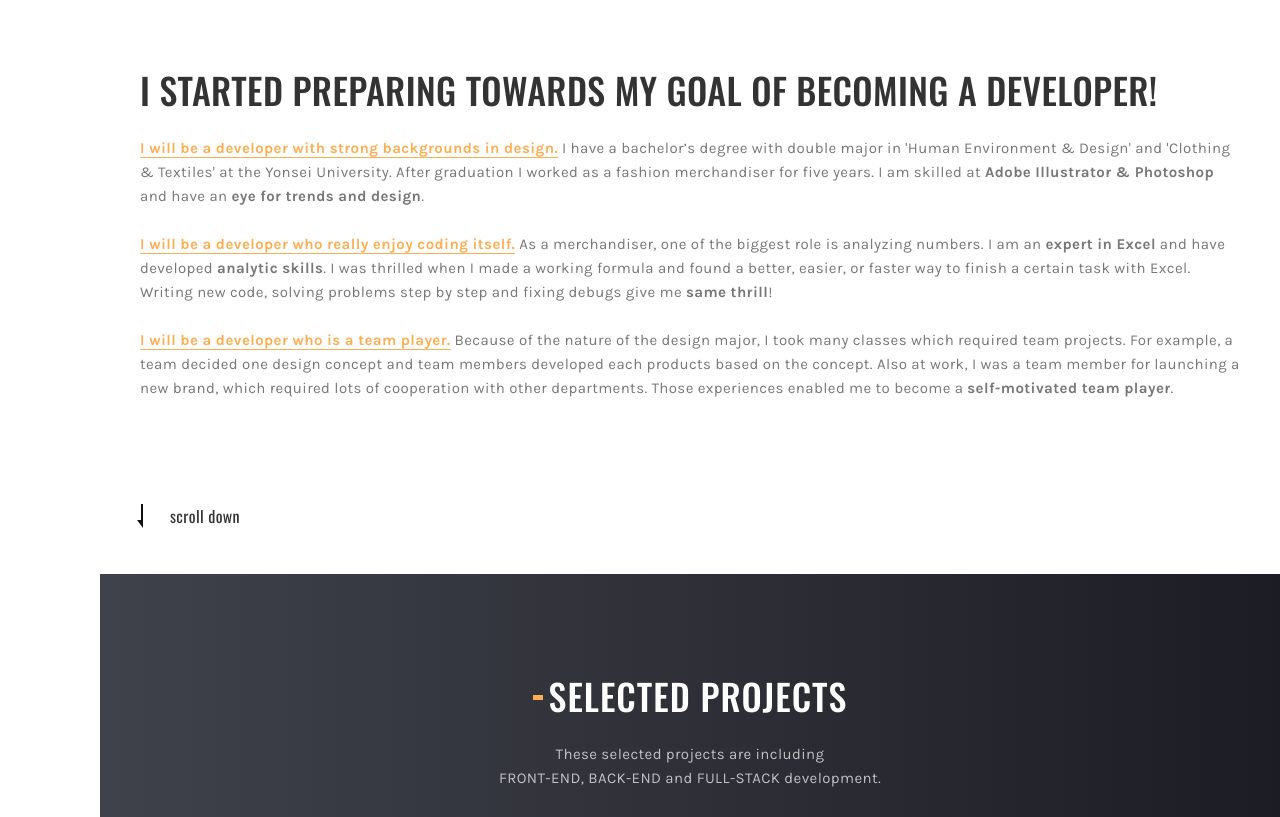
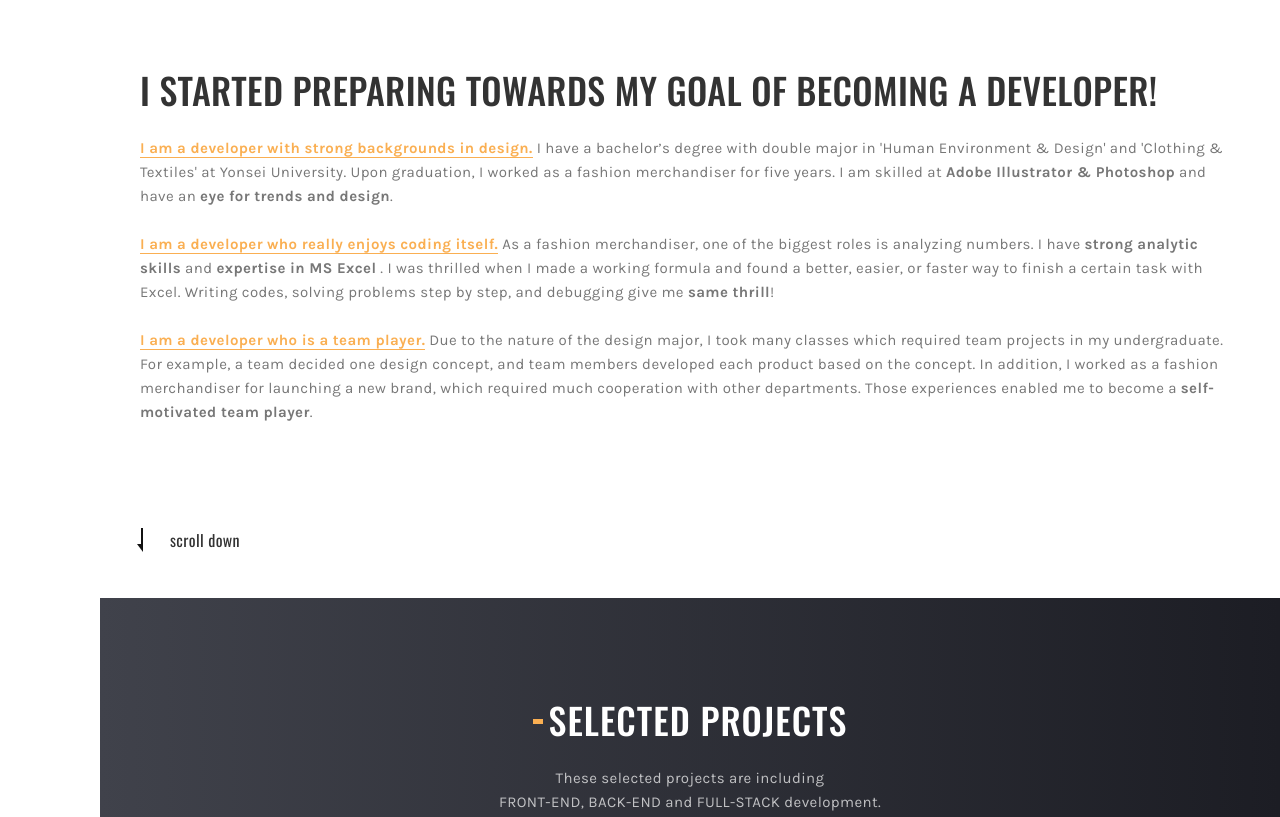
Before and after one commit to nnjh12/portfolio, a plain HTML site: page index.html in a window 1280 px wide. Shown: the part 960-1777 px from the top of the page. Drawn offline with nearby package versions, Linux system fonts and the light colour scheme.

Commit message:
update writing

```diff
--- a/index.html
+++ b/index.html
@@ -135,7 +135,8 @@
                                     <div class="line-button-text">OPEN RESUME</div>
                                     <div class="color-hover left"></div>
                                 </a>
-                                <a href="http://github.com/nnjh12" class="button link-button w-inline-block" target="_blank">
+                                <a href="http://github.com/nnjh12" class="button link-button w-inline-block"
+                                    target="_blank">
                                     <div class="line-button-text">GO TO GITHUB</div>
                                     <div class="color-hover left"></div>
                                 </a>
@@ -146,7 +147,8 @@
                                     </a>
                                     <div class="page-scroll">
                                         <a href="#work-experiences" class="location-block home-v2 w-clearfix left-10">
-                                    <img src="assets/images/icons/arrowdown-icon-b.svg" class="location-icon" alt="">
+                                            <img src="assets/images/icons/arrowdown-icon-b.svg" class="location-icon"
+                                                alt="">
                                             <div class="location-text black-text">scroll down</div>
                                         </a>
                                     </div>
@@ -184,45 +186,41 @@
                                                 <h2>I started preparing
                                                     towards
                                                     my goal of becoming a developer! </h2>
-                                                <p> <b class="text-link">I will be a developer with strong backgrounds
-                                                        in design.</b> I have a bachelor’s degree with double major in
-                                                    'Human Environment & Design'
-                                                    and 'Clothing & Textiles' at the Yonsei University. After graduation
-                                                    I worked as a fashion
-                                                    merchandiser for five years. I am skilled at <b>Adobe Illustrator &
-                                                        Photoshop</b> and have an
-                                                    <b>eye for trends and design</b>.</p>
+                                                <p> <b class="text-link">I am a developer with strong backgrounds in
+                                                        design.</b>
+                                                    I have a bachelor’s degree with double major in 'Human Environment &
+                                                    Design' and 'Clothing & Textiles' at Yonsei University. Upon
+                                                    graduation, I worked as a fashion merchandiser for five years. I am
+                                                    skilled at <b>Adobe Illustrator & Photoshop</b> and have an <b>eye
+                                                        for trends
+                                                        and design</b>.</p>
 
-                                                <p> <b class="text-link">I will be a developer who really enjoy coding
-                                                        itself.</b> As a merchandiser, one of the biggest role is
-                                                    analyzing numbers.
-                                                    I am an <b>expert in Excel</b> and have
-                                                    developed <b>analytic skills</b>.
-                                                    I was thrilled when I made a working
-                                                    formula
-                                                    and found a better, easier,
-                                                    or faster way to finish a certain task with Excel. Writing new code,
-                                                    solving problems step by step and fixing debugs give me <b>same
-                                                        thrill</b>!
+                                                <p> <b class="text-link">I am a developer who really enjoys coding
+                                                        itself.</b> As a fashion merchandiser, one of the biggest roles is
+                                                    analyzing numbers. I have <b>strong analytic skills</b> and
+                                                    <b>expertise in MS Excel</b>
+                                                    . I was thrilled when I made a working formula and found a
+                                                    better, easier, or faster way to finish a certain task with Excel.
+                                                    Writing codes, solving problems step by step, and debugging give
+                                                    me <b>same thrill</b>!
                                                 </p>
 
-                                                <p> <b class="text-link">I will be a developer who is a team player.</b>
-                                                    Because of the nature of the design major, I took many classes which
-                                                    required
-                                                    team projects. For example, a team decided one design concept and
-                                                    team
-                                                    members developed each products based on the concept.
-                                                    Also at work, I was a team member for launching a new
-                                                    brand, which required lots of cooperation with other departments.
-                                                    Those experiences enabled me to become a <b>self-motivated team
-                                                        player</b>.</p>
+                                                <p> <b class="text-link">I am a developer who is a team player.</b>
+                                                    Due to the nature of the design major, I took many classes which
+                                                    required team projects in my undergraduate. For example, a team
+                                                    decided one design concept, and team members developed each product
+                                                    based on the concept. In addition, I worked as a fashion
+                                                    merchandiser for launching a new brand, which required much
+                                                    cooperation with other departments. Those experiences enabled me to
+                                                    become a <b>self-motivated team player</b>.</p>
                                                 <!-- <img src="assets/images/signature.png" width="200" alt=""> -->
 
                                             </div>
                                             <!-- //.inner-content -->
                                             <div class="page-scroll">
                                                 <a href="#blog" class="location-block home-v2 w-clearfix left-10 ">
-                                                    <img src="assets/images/icons/arrowdown-icon-b.svg" class="location-icon" alt="">
+                                                    <img src="assets/images/icons/arrowdown-icon-b.svg"
+                                                        class="location-icon" alt="">
                                                     <div class="location-text black-text">scroll down</div>
                                                 </a>
                                             </div>
@@ -264,7 +262,8 @@
                                 <div class="service-item display-inline-block position-relative">
                                     <img src="assets/images/portfolio/bookmarkit.jpg" alt="bookmarkit">
                                     <div class="service-v2-info">
-                                        <h4 class="service-v2-heading" style="float: left;">BookmarkIT</h4><span style="margin-left: 5px;">*coming soon</span>
+                                        <h4 class="service-v2-heading" style="float: left;">BookmarkIT</h4><span
+                                            style="margin-left: 5px;">*coming soon</span>
                                         <p class="service-v2-description" style="clear: both;">
                                             Key Technology
                                             <br>- React
@@ -272,10 +271,12 @@
                                             <br>&nbsp
 
                                         </p>
-                                        <a href="https://github.com/nnjh12/FavoriteBot" class="link-v2" target="_blank">go to
+                                        <a href="https://github.com/nnjh12/FavoriteBot" class="link-v2"
+                                            target="_blank">go to
                                             Github</a>
                                         <span>&nbsp</span>
-                                        <a href="https://drive.google.com/file/d/1b_dxpdOjCJMXGts8uH97dttr2po_nEYP/preview" class="link-v2" target="_blank">go to
+                                        <a href="https://drive.google.com/file/d/1b_dxpdOjCJMXGts8uH97dttr2po_nEYP/preview"
+                                            class="link-v2" target="_blank">go to
                                             Preview</a>
                                     </div>
                                 </div>
@@ -290,7 +291,8 @@
                                             <br>- Mangoose
                                             <br>- Heroku
                                         </p>
-                                        <a href="https://github.com/nnjh12/QueerWed" class="link-v2" target="_blank">go to
+                                        <a href="https://github.com/nnjh12/QueerWed" class="link-v2" target="_blank">go
+                                            to
                                             Github</a>
                                         <span>&nbsp</span>
                                         <a href="https://queerwed.herokuapp.com" class="link-v2" target="_blank">go to
@@ -308,10 +310,12 @@
                                             <br>- Axios (PetFinder API)
                                             <br>- Sequelize
                                         </p>
-                                        <a href="https://github.com/kchaplick/project2" class="link-v2" target="_blank">go to
+                                        <a href="https://github.com/kchaplick/project2" class="link-v2"
+                                            target="_blank">go to
                                             Github</a>
                                         <span>&nbsp</span>
-                                        <a href="https://penn-project2.herokuapp.com/" class="link-v2" target="_blank">go to
+                                        <a href="https://penn-project2.herokuapp.com/" class="link-v2"
+                                            target="_blank">go to
                                             Webpage</a>
                                     </div>
                                 </div>
@@ -332,10 +336,12 @@
                                             <br>- javaScript
                                             <br>&nbsp
                                         </p>
-                                        <a href="https://github.com/nnjh12/Word-Guess-Game" class="link-v2" target="_blank">go to
+                                        <a href="https://github.com/nnjh12/Word-Guess-Game" class="link-v2"
+                                            target="_blank">go to
                                             Github</a>
                                         <span>&nbsp</span>
-                                        <a href="https://nnjh12.github.io/Word-Guess-Game/" class="link-v2" target="_blank">go to
+                                        <a href="https://nnjh12.github.io/Word-Guess-Game/" class="link-v2"
+                                            target="_blank">go to
                                             Webpage</a>
                                     </div>
                                 </div>
@@ -350,10 +356,12 @@
                                             <br>- javaScript
                                             <br>- jQuery
                                         </p>
-                                        <a href="https://github.com/nnjh12/unit-4-game" class="link-v2" target="_blank">go to
+                                        <a href="https://github.com/nnjh12/unit-4-game" class="link-v2"
+                                            target="_blank">go to
                                             Github</a>
                                         <span>&nbsp</span>
-                                        <a href="https://nnjh12.github.io/unit-4-game/" class="link-v2" target="_blank">go to
+                                        <a href="https://nnjh12.github.io/unit-4-game/" class="link-v2"
+                                            target="_blank">go to
                                             Webpage</a>
                                     </div>
                                 </div>
@@ -368,10 +376,12 @@
                                             <br>- javaScript/jQuery
                                             <br>- setTimeout/setInterval
                                         </p>
-                                        <a href="https://github.com/nnjh12/TriviaGame" class="link-v2" target="_blank">go to
+                                        <a href="https://github.com/nnjh12/TriviaGame" class="link-v2"
+                                            target="_blank">go to
                                             Github</a>
                                         <span>&nbsp</span>
-                                        <a href="https://nnjh12.github.io/TriviaGame/" class="link-v2" target="_blank">go to
+                                        <a href="https://nnjh12.github.io/TriviaGame/" class="link-v2"
+                                            target="_blank">go to
                                             Webpage</a>
                                     </div>
                                 </div>
@@ -392,10 +402,12 @@
                                             <br>- javaScript/jQuery
                                             <br>- Ajax and APIs (Giphy API)
                                         </p>
-                                        <a href="https://github.com/nnjh12/Giphy-API" class="link-v2" target="_blank">go to
+                                        <a href="https://github.com/nnjh12/Giphy-API" class="link-v2" target="_blank">go
+                                            to
                                             Github</a>
                                         <span>&nbsp</span>
-                                        <a href="https://nnjh12.github.io/Giphy-API/" class="link-v2" target="_blank">go to
+                                        <a href="https://nnjh12.github.io/Giphy-API/" class="link-v2" target="_blank">go
+                                            to
                                             Webpage</a>
                                     </div>
                                 </div>
@@ -413,7 +425,8 @@
                                         <a href="https://github.com/nnjh12/burger" class="link-v2" target="_blank">go to
                                             Github</a>
                                         <span>&nbsp</span>
-                                        <a href="https://gentle-gorge-16249.herokuapp.com/" class="link-v2" target="_blank">go to
+                                        <a href="https://gentle-gorge-16249.herokuapp.com/" class="link-v2"
+                                            target="_blank">go to
                                             Webpage</a>
                                     </div>
                                 </div>
@@ -429,10 +442,12 @@
                                             <br>
                                             <br>
                                         </p>
-                                        <a href=" https://github.com/nnjh12/clickygame" class="link-v2" target="_blank">go to
+                                        <a href=" https://github.com/nnjh12/clickygame" class="link-v2"
+                                            target="_blank">go to
                                             Github</a>
                                         <span>&nbsp</span>
-                                        <a href="https://nnjh12.github.io/clickygame/" class="link-v2" target="_blank">go to
+                                        <a href="https://nnjh12.github.io/clickygame/" class="link-v2"
+                                            target="_blank">go to
                                             Webpage</a>
                                     </div>
                                 </div>
@@ -452,10 +467,12 @@
                                             <br>- Path
                                             <br>- Heroku
                                         </p>
-                                        <a href="https://github.com/nnjh12/FriendFinder" class="link-v2" target="_blank">go to
+                                        <a href="https://github.com/nnjh12/FriendFinder" class="link-v2"
+                                            target="_blank">go to
                                             Github</a>
                                         <span>&nbsp</span>
-                                        <a href="https://agile-dusk-62057.herokuapp.com/" class="link-v2" target="_blank">go to
+                                        <a href="https://agile-dusk-62057.herokuapp.com/" class="link-v2"
+                                            target="_blank">go to
                                             Webpage</a>
                                     </div>
                                 </div>
@@ -470,7 +487,8 @@
                                             <br>- Axios
                                             <br>- Inquirer
                                         </p>
-                                        <a href="https://github.com/nnjh12/liri-node-app" class="link-v2" target="_blank">go to
+                                        <a href="https://github.com/nnjh12/liri-node-app" class="link-v2"
+                                            target="_blank">go to
                                             Github</a>
                                         <span>&nbsp</span>
                                         <a href="https://drive.google.com/file/d/1aN0O2Nj3XrijpAO8gPHILEnfZN2ba842/view"
@@ -488,7 +506,8 @@
                                             <br>- Inquirer
                                             <br>- mySql
                                         </p>
-                                        <a href="https://github.com/nnjh12/bamazon" class="link-v2" target="_blank">go to
+                                        <a href="https://github.com/nnjh12/bamazon" class="link-v2" target="_blank">go
+                                            to
                                             Github</a>
                                         <span>&nbsp</span>
                                         <a href="https://drive.google.com/file/d/1HmTgK7_dU23w-8kuLW-v-emqCc6kHfSJ/view"
@@ -520,9 +539,14 @@
                 <div class="container">
                     <div class="row">
                         <div class="col-md-12" style="text-align: center">
-                            <div class="white" style="display:inline-block; padding-left: 30px; padding-right: 30px;">(215)470-4558</div>
-                            <div class="white" style="display:inline-block; padding-left: 30px; padding-right: 30px; border-left: #aaa 1px solid; border-right: #aaa 1px solid;">nnjh12@gmail.com</div>
-                            <div class="white" style="display:inline-block; padding-left: 30px; padding-right: 30px;"><a class="white" href="https://github.com/nnjh12" target="_blank">github.com/nnjh12</a></div>
+                            <div class="white" style="display:inline-block; padding-left: 30px; padding-right: 30px;">
+                                (215)470-4558</div>
+                            <div class="white"
+                                style="display:inline-block; padding-left: 30px; padding-right: 30px; border-left: #aaa 1px solid; border-right: #aaa 1px solid;">
+                                nnjh12@gmail.com</div>
+                            <div class="white" style="display:inline-block; padding-left: 30px; padding-right: 30px;"><a
+                                    class="white" href="https://github.com/nnjh12" target="_blank">github.com/nnjh12</a>
+                            </div>
                         </div>
                     </div>
                     <!-- //.row -->
```
Lines whose indentation alone changed are shown as unchanged.
